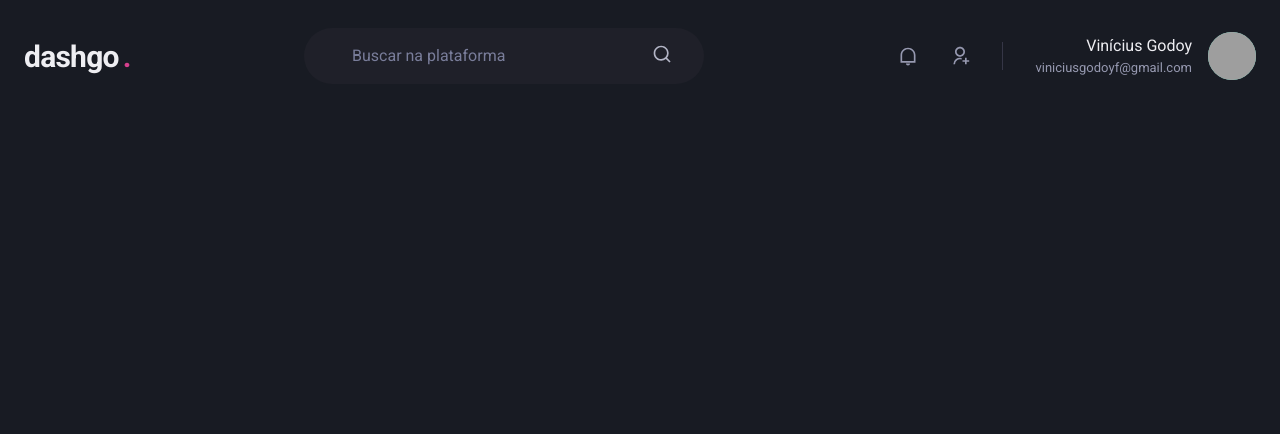
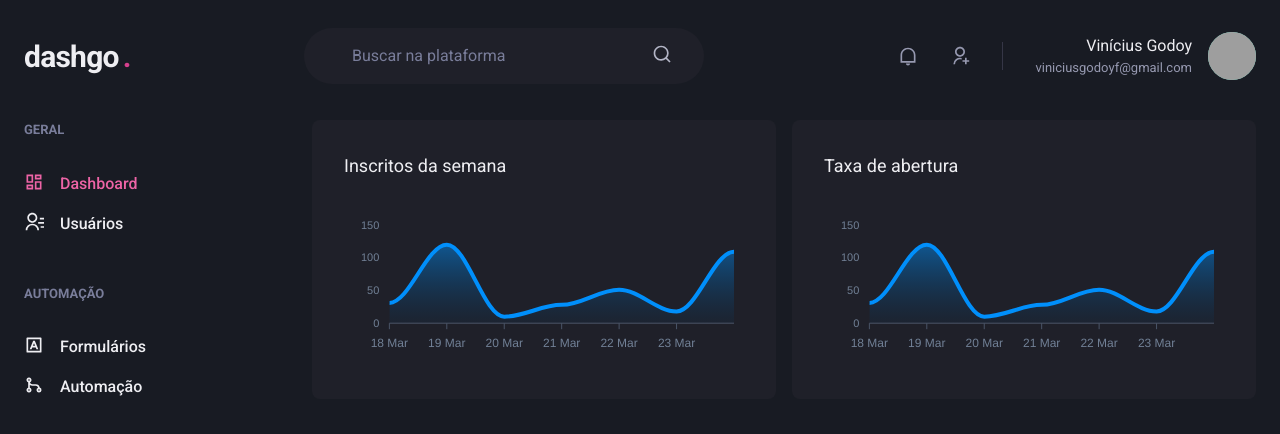
Before and after one commit to vgods95/dashgo, a Next.js app: page /dashboard in a window 1280 px wide. Shown: the top 434 px of the page. Built offline with nearby package versions, Linux system fonts and the light colour scheme; grey boxes are pictures that could not be loaded.

Commit message:
implements sidebar and dashboard view

```diff
--- a/package.json
+++ b/package.json
@@ -13,9 +13,11 @@
     "@chakra-ui/react": "1.4.1",
     "@emotion/react": "^11.9.0",
     "@emotion/styled": "^11.8.1",
+    "apexcharts": "^3.35.3",
     "framer-motion": "^6.3.4",
     "next": "12.1.6",
     "react": "^17.0.2",
+    "react-apexcharts": "^1.4.0",
     "react-dom": "^17.0.2",
     "react-icons": "^4.3.1"
   },
--- a/pages/dashboard.tsx
+++ b/pages/dashboard.tsx
@@ -1,7 +1,88 @@
 import { Header } from "../src/components/Header";
+import { Box, Flex, SimpleGrid, Text, theme } from "@chakra-ui/react";
+import { Sidebar } from "../src/components/Sidebar";
+import dynamic from 'next/dynamic';
+import { ApexOptions } from 'apexcharts';
+
+const Chart = dynamic(() => import('react-apexcharts'), {
+    ssr: false,
+});
+
+const options: ApexOptions = {
+    chart: {
+        toolbar: {
+            show: false,
+        },
+        zoom: {
+            enabled: false,
+        },
+        foreColor: theme.colors.gray[500],
+    },
+    grid: {
+        show: false,
+    },
+    dataLabels: {
+        enabled: false,
+    },
+    tooltip: {
+        enabled: false,
+    },
+    xaxis: {
+        type: 'datetime',
+        axisBorder: {
+            color: theme.colors.gray[600],
+        },
+        axisTicks: {
+            color: theme.colors.gray[600],
+        },
+        categories: [
+            '2021-03-18T00:00:00.000Z',
+            '2021-03-19T00:00:00.000Z',
+            '2021-03-20T00:00:00.000Z',
+            '2021-03-21T00:00:00.000Z',
+            '2021-03-22T00:00:00.000Z',
+            '2021-03-23T00:00:00.000Z',
+            '2021-03-24T00:00:00.000Z',
+        ],
+    },
+    fill: {
+        opacity: 0.3,
+        type: 'gradient',
+        gradient: {
+            shade: 'dark',
+            opacityFrom: 0.7,
+            opacityTo: 0.3,
+        }
+    },
+};
+
+const series = [
+    {
+        name: 'series1',
+        data: [31, 120, 10, 28, 51, 18, 109]
+    }
+];
 
 export default function Dashboard() {
     return (
-        <Header />
+        <Flex direction="column" h="100vh">
+            <Header />
+
+            <Flex w="100%" my="6" maxWidth={1480} mx="auto" px="6">
+                <Sidebar />
+
+                <SimpleGrid flex="1" gap="4" minChildWidth="320px" align="flex-start">
+                    <Box p="8" bg="gray.800" borderRadius={8} pb="4">
+                        <Text fontSize="lg" mb="4">Inscritos da semana</Text>
+                        <Chart type="area" height={160} options={options} series={series} />
+                    </Box>
+
+                    <Box p="8" bg="gray.800" borderRadius={8} pb="4">
+                        <Text fontSize="lg" mb="4">Taxa de abertura</Text>
+                        <Chart type="area" height={160} options={options} series={series} />
+                    </Box>
+                </SimpleGrid>
+            </Flex>
+        </Flex>
     )
 }
--- /dev/null
+++ b/src/components/Sidebar.tsx
@@ -0,0 +1,37 @@
+import { Box, Stack, Text, Link, Icon } from "@chakra-ui/react";
+import { RiContactsLine, RiDashboardLine, RiGitMergeLine, RiInputMethodLine } from "react-icons/ri";
+
+export function Sidebar() {
+    return (
+        <Box as="aside" w="64" mr="8">
+            <Stack spacing="12" align="flex-start">
+                <Box>
+                    <Text fontWeight="bold" color="gray.400" fontSize="small">GERAL</Text>
+                    <Stack spacing="4" mt="8" align="stretch">
+                        <Link display="flex" align="center" color="pink.400">
+                            <Icon as={RiDashboardLine} fontSize="20" />
+                            <Text ml="4" fontWeight="medium">Dashboard</Text>
+                        </Link>
+                        <Link display="flex" align="center">
+                            <Icon as={RiContactsLine} fontSize="20" />
+                            <Text ml="4" fontWeight="medium">Usuários</Text>
+                        </Link>
+                    </Stack>
+                </Box>
+                <Box>
+                    <Text fontWeight="bold" color="gray.400" fontSize="small">AUTOMAÇÃO</Text>
+                    <Stack spacing="4" mt="8" align="stretch">
+                        <Link display="flex" align="center">
+                            <Icon as={RiInputMethodLine} fontSize="20" />
+                            <Text ml="4" fontWeight="medium">Formulários</Text>
+                        </Link>
+                        <Link display="flex" align="center">
+                            <Icon as={RiGitMergeLine} fontSize="20" />
+                            <Text ml="4" fontWeight="medium">Automação</Text>
+                        </Link>
+                    </Stack>
+                </Box>
+            </Stack>
+        </Box>
+    );
+}
```
Also changed, not shown: 1 other file (tests, documents, lock files or other folders).
